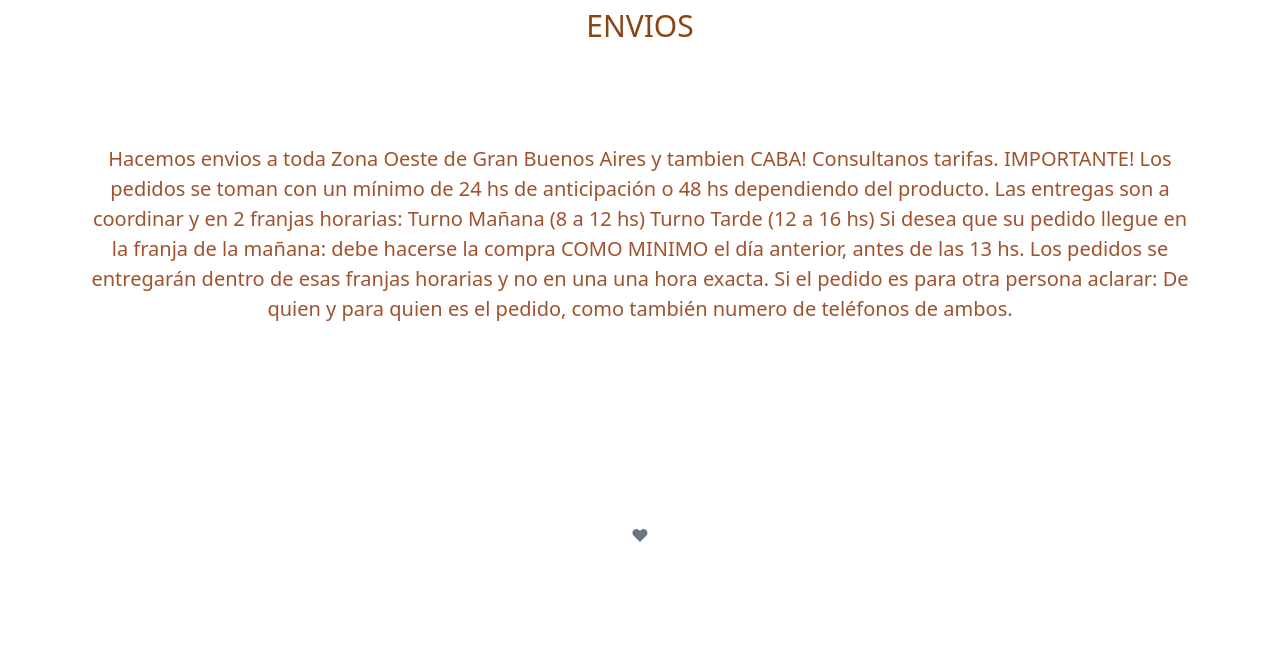
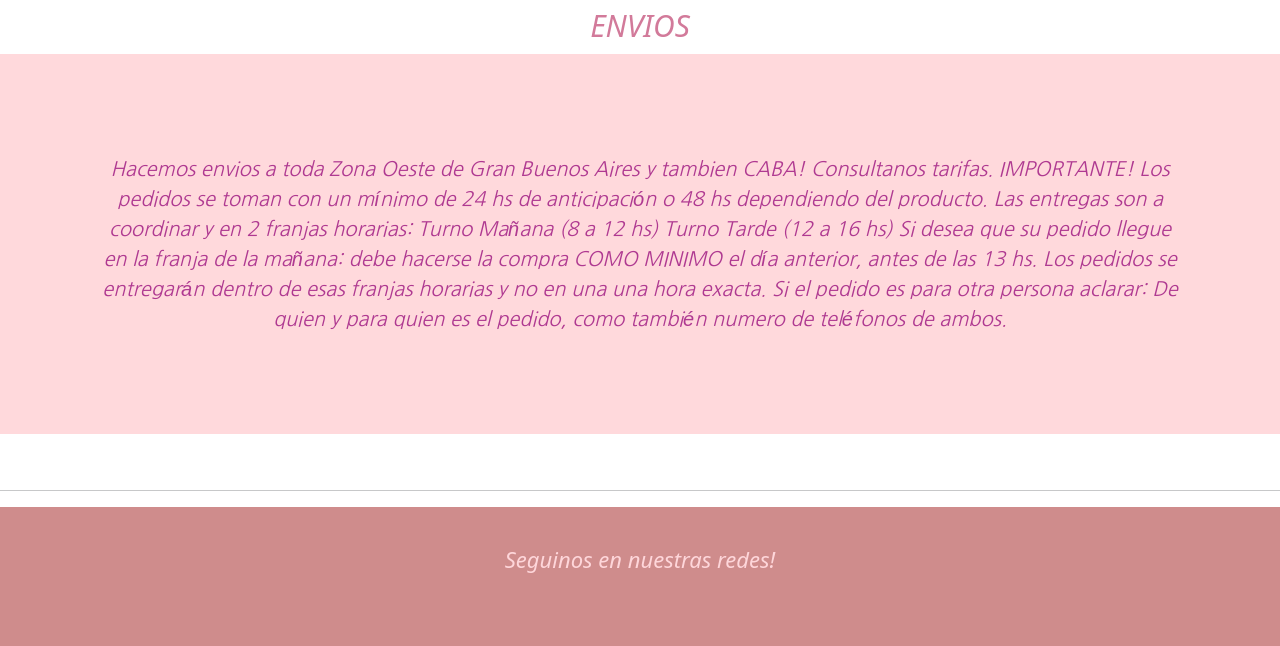
Before and after one commit to ElianaSaladino/aplicandoSass, a plain HTML site: page pages/envios.html in a window 1280 px wide. Shown: the part 1247-1893 px from the top of the page. Drawn offline with nearby package versions, Linux system fonts and the light colour scheme; a web font is replaced by a local one.

Commit message:
padding modificado

```diff
--- a/css/style.css
+++ b/css/style.css
@@ -326,18 +326,16 @@
   100% {
     opacity: 1; } }
 
-div .qsflex {
+.qsflex {
   background-color: #f5d8d8;
   color: #574e4e;
-  font-size: 25px;
+  padding: 80px;
+  font-size: 20px;
   font-family: "Nanum Gothic", sans-serif;
   font-style: italic;
   color: #af3991;
   background-color: #ffd8dcf8;
   font-style: "Nanum Gothic", sans-serif; }
-
-div .blockquote {
-  margin: 18px 40px 1rem; }
 
 .footer {
   display: grid;
@@ -434,15 +432,22 @@ div .blockquote {
   text-align: center;
   padding: 50px; }
   .mainEnvios h5 {
-    color: saddlebrown;
+    color: #d27a9a;
     padding: 10px;
     font-size: 30px;
-    text-align: center; }
+    text-align: center;
+    font-style: italic; }
   .mainEnvios p {
     color: sienna;
     font-size: 20px;
     text-align: center;
-    padding: 90px; }
+    padding: 100px;
+    font-size: 20px;
+    font-family: "Nanum Gothic", sans-serif;
+    font-style: italic;
+    color: #af3991;
+    background-color: #ffd8dcf8;
+    font-style: "Nanum Gothic", sans-serif; }
 
 .footer {
   display: grid;
--- a/pages/envios.html
+++ b/pages/envios.html
@@ -55,7 +55,7 @@
                 <div class="card-body">
                   <h5 class="card-title">ENVIOS</h5>
                   <p class="card-text">Hacemos envios a toda Zona Oeste de Gran Buenos Aires y tambien CABA! Consultanos tarifas. IMPORTANTE! Los pedidos se toman con un mínimo de 24 hs de anticipación o 48 hs dependiendo del producto. Las entregas son a coordinar y en 2 franjas horarias: Turno Mañana (8 a 12 hs) Turno Tarde (12 a 16 hs) Si desea que su pedido llegue en la franja de la mañana: debe hacerse la compra COMO MINIMO el día anterior, antes de las 13 hs. Los pedidos se entregarán dentro de esas franjas horarias y no en una una hora exacta. Si el pedido es para otra persona aclarar: De quien y para quien es el pedido, como también numero de teléfonos de ambos.</p>
-                  <p class="card-text"><small class="text-muted">♥</small></p>
+
                 </div>
               </div>
 
--- a/scss/secciones/_main-envios.scss
+++ b/scss/secciones/_main-envios.scss
@@ -4,17 +4,19 @@
     text-align: center;
     padding: 50px;
     h5{
-        color:saddlebrown;
+        color:rgb(210, 122, 154);
         padding: 10px;
         font-size: 30px;
         text-align: center;
+        font-style: italic;
 
     }
     p{
         color: sienna;
         font-size: 20px;
         text-align: center;
-        padding: 90px;
+        padding: 100px;
+        @include estiloTexto (20px);
 
     }
 }
--- a/scss/secciones/_main-nosotros.scss
+++ b/scss/secciones/_main-nosotros.scss
@@ -1,11 +1,8 @@
 
-div {
-    .qsflex{
+
+.qsflex{
         background-color: #f5d8d8;
         color: #574e4e;
-        @include estiloTexto (25px);
-    }
-    .blockquote {
-        margin: 18px 40px 1rem;
-    }
+        padding: 80px;
+        @include estiloTexto (20px);
 }
```
